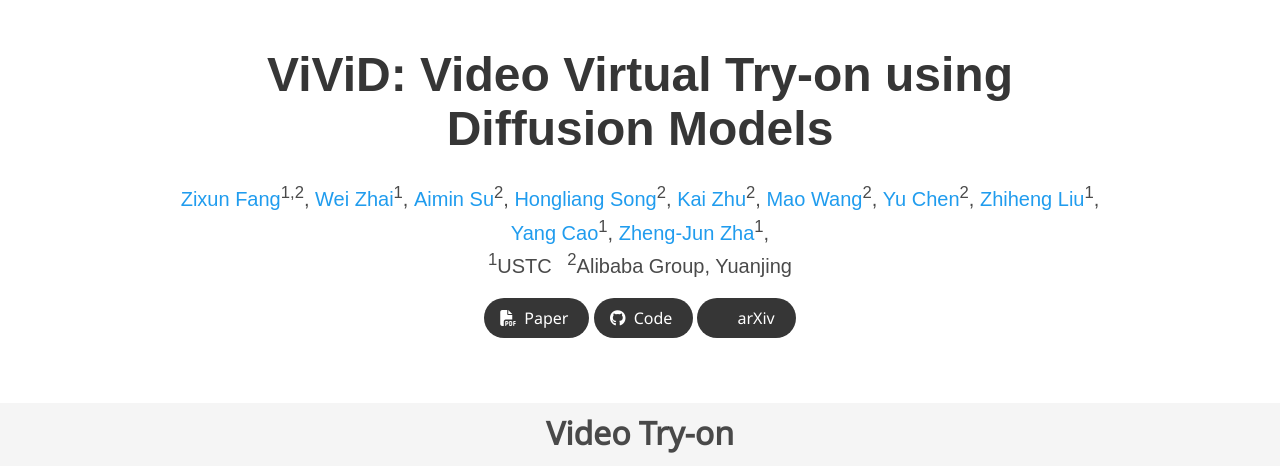
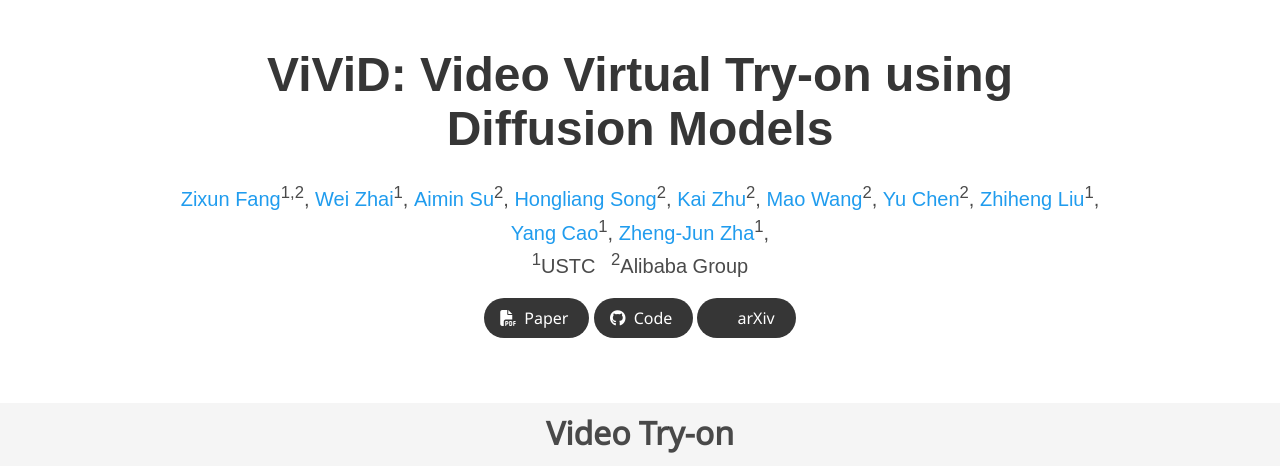
Before and after one commit to alibaba-yuanjing-aigclab/alibaba-yuanjing-aigclab.github.io, a plain HTML site: page ViViD.html in a window 1280 px wide. Shown: the top 466 px of the page. Drawn offline with nearby package versions, Linux system fonts and the light colour scheme; some icons are missing; a web font is replaced by a local one.

Commit message:
Update ViViD.html

```diff
--- a/ViViD.html
+++ b/ViViD.html
@@ -89,7 +89,7 @@
                     <span class="author-block"><sup>1</sup>USTC
                       <!-- <br>Conferance name and year -->
                     </span>&ensp;
-                    <span class="author-block"><sup>2</sup>Alibaba Group, Yuanjing
+                    <span class="author-block"><sup>2</sup>Alibaba Group
                       <!-- <br>Conferance name and year -->
                     </span>
                     <!-- <span class="eql-cntrb"><small><br><sup>*</sup>Indicates Equal Contribution</small></span> -->
```
